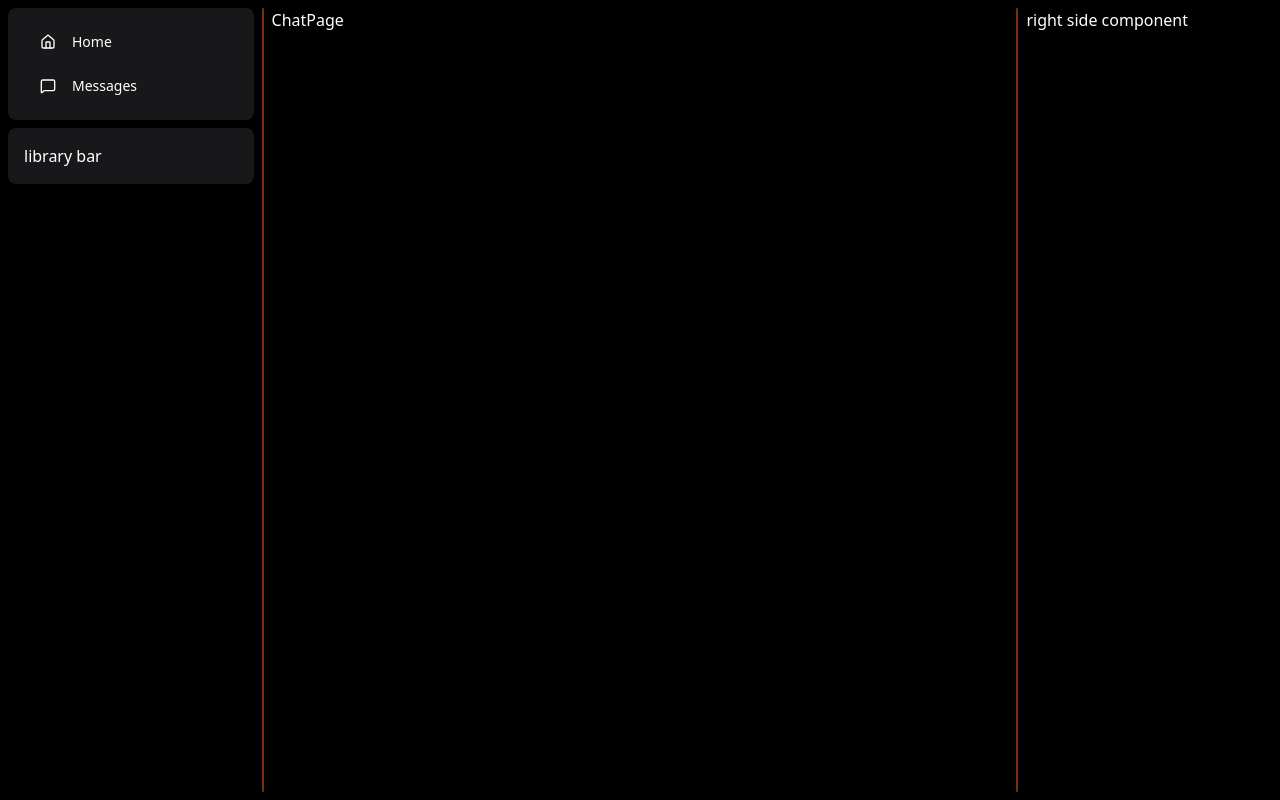
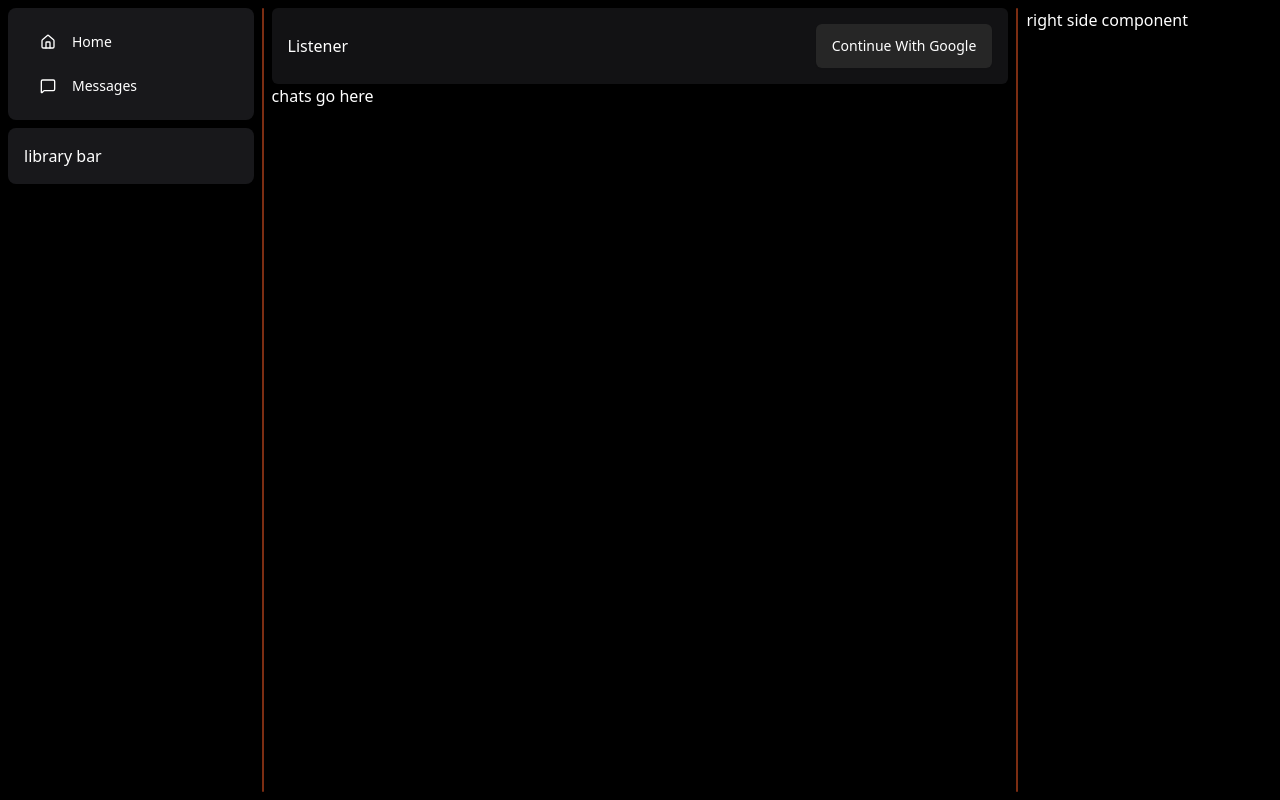
Before and after one commit to kyanethmoran/Spotify-Clone, a React (Vite) app in the folder frontend/: page /chat in a window 1280 px wide. Built offline with nearby package versions, Linux system fonts and the light colour scheme; no server answers.

Commit message:
add in top bar for consistency

```diff
--- a/frontend/src/pages/chat/ChatPage.tsx
+++ b/frontend/src/pages/chat/ChatPage.tsx
@@ -1,5 +1,14 @@
+import TopBar from "@/components/TopBar";
+
 const ChatPage = () => {
-  return <div>ChatPage</div>;
+  return (
+    <>
+      <TopBar />
+      <div>
+        <p>chats go here</p>
+      </div>
+    </>
+  );
 };
 
 export default ChatPage;
```
